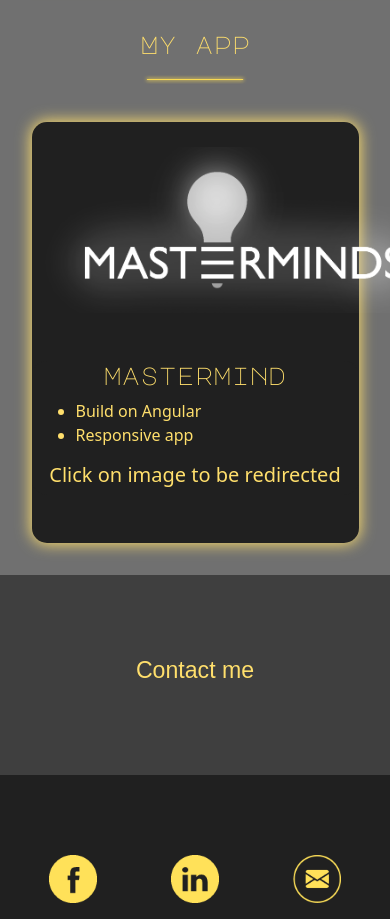
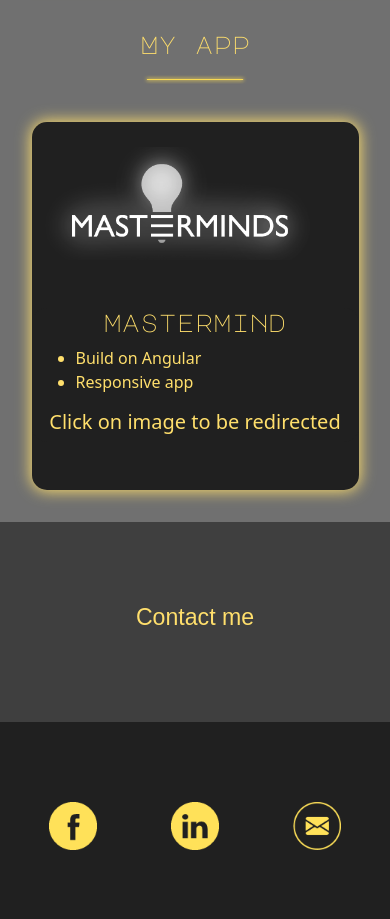
Before and after one commit to Chrisdev10/chrisdev10.github.io, a website: page index.html in a window 390 px wide. Shown: the part 4300-5219 px from the top of the page. Drawn offline with nearby package versions, Linux system fonts and the light colour scheme.

Commit message:
fixed css issues on APPlist

```diff
--- a/assets/styles.css
+++ b/assets/styles.css
@@ -306,6 +306,15 @@ span > img{
     box-shadow: 0px 0px 15px 1px #FFDF6C;
 }
 
+.master{
+    align-items: center;
+}
+
+.imageanchor{
+    width: 400px;
+    margin: 0px auto;
+}
+
 @media screen and (max-width: 768px){
     .master{
         background-color:#202020;
@@ -317,4 +326,8 @@ span > img{
         border: 0px;
         box-shadow: 0px 0px 0px 0px transparent;
     }
+    .mastermind{
+        width: 90%;
+    }
+
 }
--- a/index.html
+++ b/index.html
@@ -178,7 +178,7 @@
             <div class="row master">
                 <div class="col-md-6 col-12" data-aos="fade-up"
                 data-aos-anchor-placement="bottom-bottom">
-                    <a href="https://chrisdev10.github.io/angular_labo/acceuil" target="_blank"><img class="mastermind" src="./assets/image/mastermind.png" alt="mastermind image"></a>
+                    <a class="imageanchor" href="https://chrisdev10.github.io/angular_labo/acceuil" target="_blank"><img class="mastermind" src="./assets/image/mastermind.png" alt="mastermind image"></a>
                 </div>
                 <div class="col-md-6 col-12 mastermindt" data-aos="fade-up"
                 data-aos-anchor-placement="bottom-bottom">
```
